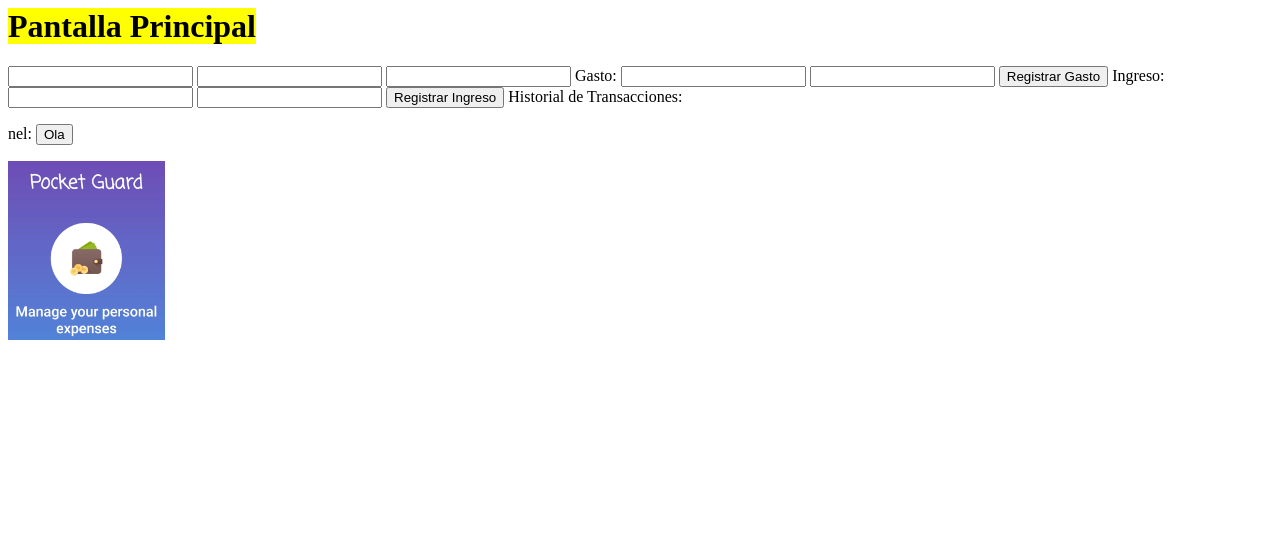
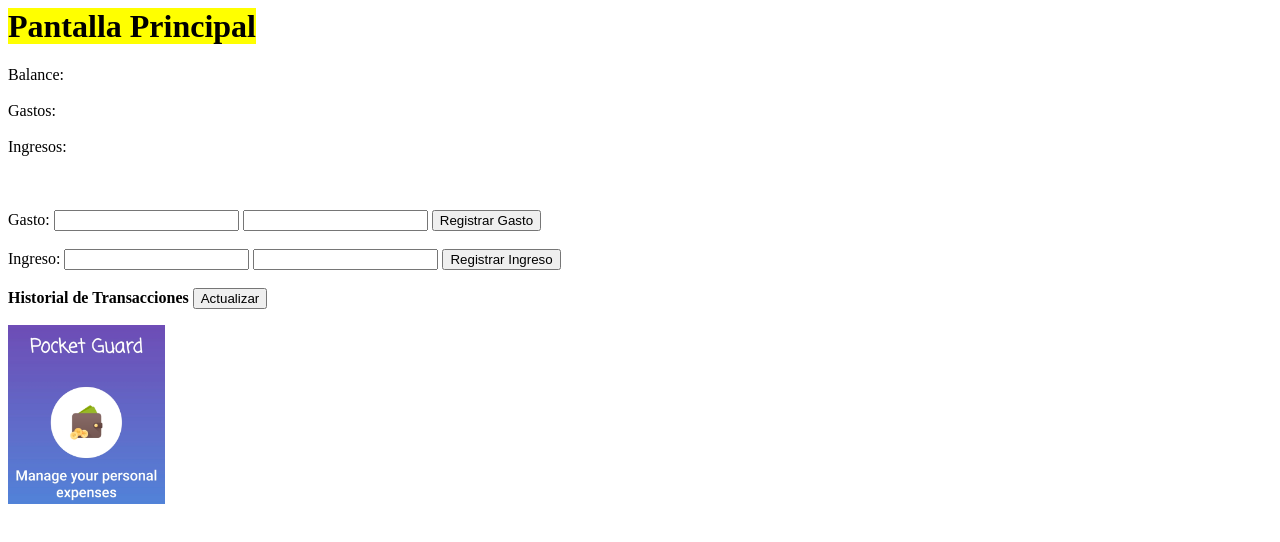
Before and after one commit to AlfredGarciaa/Proyecto-App, a website built with Parcel: page index.html in a window 1280 px wide. Built offline with nearby package versions, Linux system fonts and the light colour scheme.

Commit message:
Separamos las etiquetas

```diff
--- a/index.html
+++ b/index.html
@@ -5,31 +5,31 @@
     </h1>
 
     <form id="principal-form">
-      <input type="number" id="balance-general" />
-      <input type="number" id="gasto-general" />
-      <input type="number" id="ingreso-general" />
+      <label for="balance-monto">Balance:</label>
+      <br></br>
+      <label for="balance-monto">Gastos: </label>
+      <br></br>
+      <label for="balance-monto">Ingresos:</label>
 
+      <br></br> <br></br>
       <label>Gasto: </label>
       <input type="number" id="gasto-monto" />
       <input type="string" id="gasto-descripcion" />
       <input type="submit" value="Registrar Gasto" />
 
+      <br></br>
       <label>Ingreso: </label>
       <input type="number" id="ingreso-monto" />
       <input type="string" id="ingreso-descripcion" />
       <input type="submit" value="Registrar Ingreso" />
 
-      <label>Historial de Transacciones: </label>
-    </form>
-    <div id="resultado-div"></div>
-
-    <form>
-      <label>nel: </label>
-      <input type="submit" value="Ola" />
+      <br></br>
+      <b>Historial de Transacciones</b>
+      <input type="submit" value="Actualizar" />
     </form>
 
+    <div id="resultado-div"></div>
     <script type="module" src="./src/presenter.js"></script>
-
     <img src="App.png">
   </body>
 </html>
--- a/src/presenter.js
+++ b/src/presenter.js
@@ -1,10 +1,10 @@
-import balance from "./balance_general.js";
+import balance from "./balance_monto.js";
 import gasto from "./gasto_general.js";
 import ingreso from "./ingreso_general.js";
 import añadir_monto from "./gasto_monto.js";
 import añadir_descripcion from "./gasto_descripcion.js";
 
-const balances = document.querySelector("#balance-general");
+const balance_number = document.querySelector("#balance-monto");
 const gastos = document.querySelector("#gasto-general");
 const ingresos = document.querySelector("#ingreso-general");
 const gastos_number = document.querySelector("#gasto-monto");
@@ -18,7 +18,7 @@ const div = document.querySelector("#resultado-div");
 form.addEventListener("submit", (event) => {
   event.preventDefault();
 
-  const balance_resultado = Number.parseInt(balances.value);
+  const balance_resultado = Number.parseInt(balance_number.value);
   const gasto_resultado = Number.parseInt(gastos.value);
   const ingreso_resultado = Number.parseInt(ingresos.value);
 
```
Also changed, not shown: src/balance_monto.js (renamed from src/balance_general.js).
